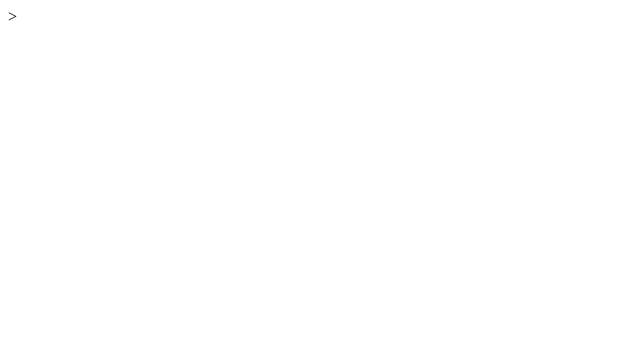
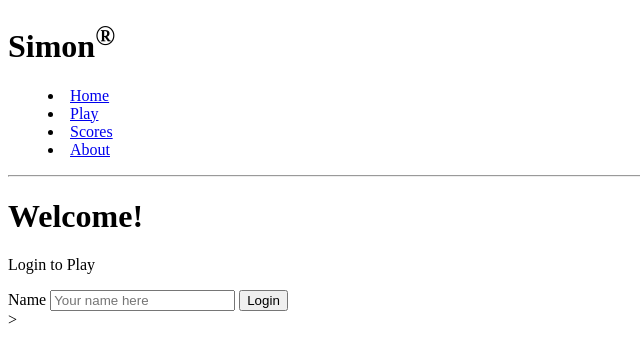
Before and after one commit to MemoryofLight/simon, a plain HTML site: page index.html in a window 1280 px wide. Shown: the whole page, without its empty margins (0-640 px from the left). Drawn offline with Linux system fonts and the light colour scheme.

Commit message:
finished header and body of index

```diff
--- a/index.html
+++ b/index.html
@@ -6,5 +6,29 @@
         <title>Simon</title>
         <link rel="icon" href="myfavicon.ico" />
     </head>
+    <body>
+        <header>
+            <h1>Simon<sup>&reg;</sup></h1>
+            <nav>
+                <menu>
+                    <li><a href="index.html">Home</a></li>
+                    <li><a href="play.html">Play</a></li>
+                    <li><a href="scores.html">Scores</a></li>
+                    <li><a href="about.html">About</a></li>
+                </menu>
+            </nav>
+            <hr />
+        </header>
+
+        <main>
+            <h1>Welcome!</h1>
+            <p>Login to Play</p>
+            <form method="get" action="play.html">
+                <label for="name">Name</label>
+                <input type="text" id="name" placeholder="Your name here" />
+                <button type="submit">Login</button>
+            </form>
+        </main>
+    </body>
 
 </html>>
```
